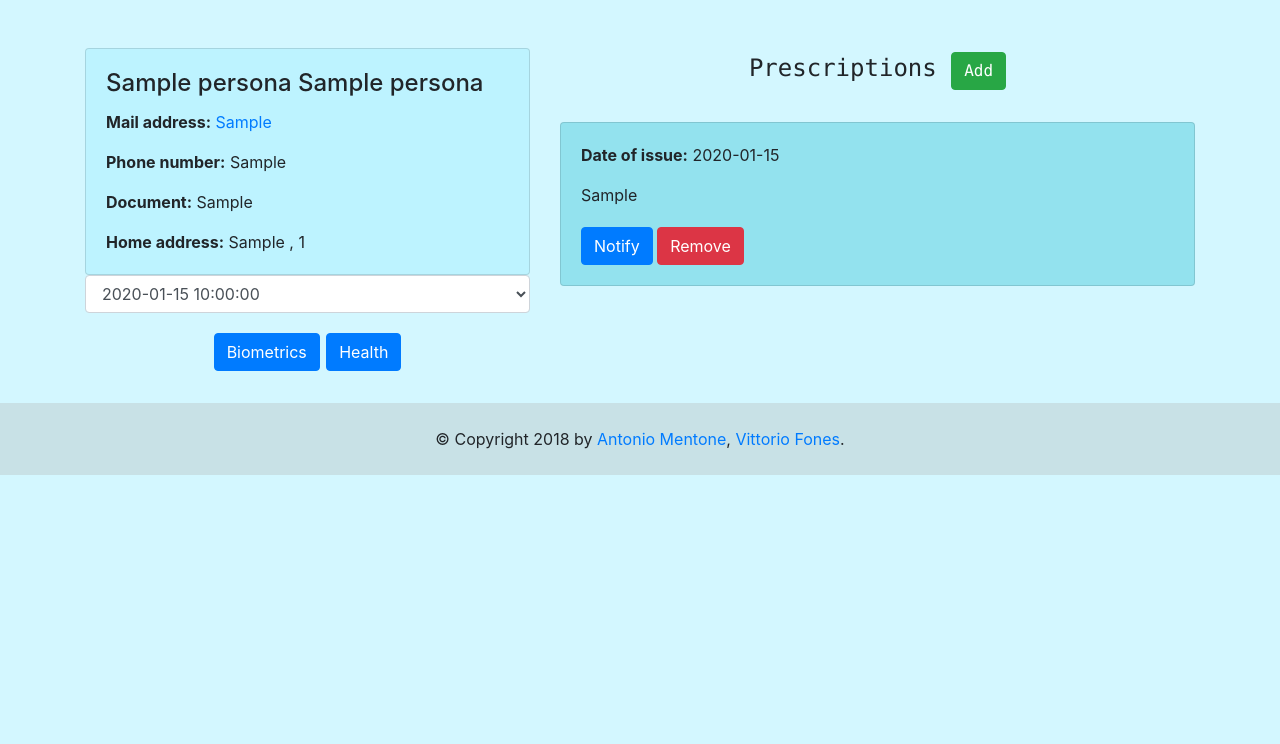
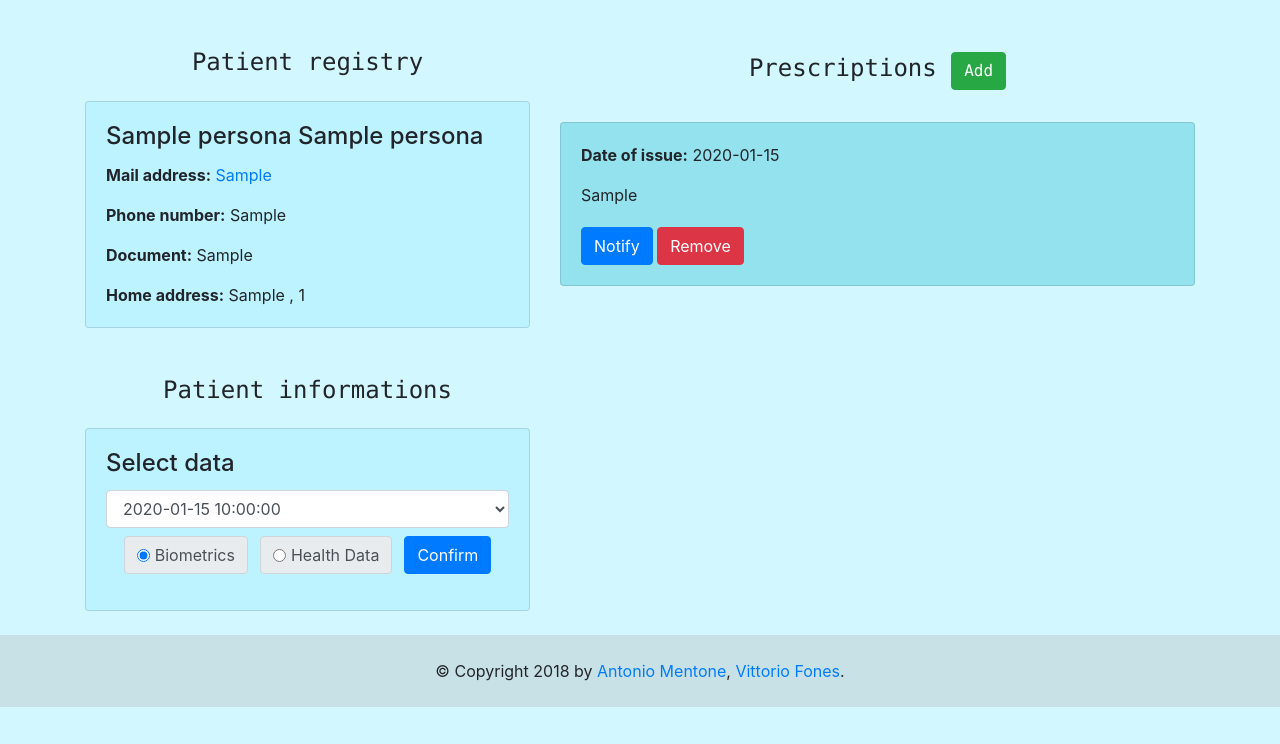
Before and after one commit to itzatom/HealthSystem, a Flask app: template hs/flask/flaskr/templates/homepage/info.html in a window 1280 px wide. Shown: the part 56-800 px from the top of the page. Run offline with Flask 2, Linux system fonts and the light colour scheme; tables that the repository leaves empty hold one stand-in row (values such as "Sample post"); the template is opened without the code that fills it: values that come from a table or form of the project are taken from there, most other values are stand-ins (such as "Sample title", 1, 10 or a date in 2020); parts of the project's set-up code (start-up, migrations or seed data) failed here and were passed over; some libraries are stand-ins or nearby versions.

Commit message:
add radio button in info.html

```diff
--- a/hs/flask/flaskr/templates/homepage/info.html
+++ b/hs/flask/flaskr/templates/homepage/info.html
@@ -11,7 +11,8 @@
   <div class="container">
     <div class="row">
       <div class="col-sm-5">
-        <div class="card mt-5" style="background-color: rgba(0, 209, 255, 0.1);">
+        <h4 class="text-monospace text-center mt-5">Patient registry</h4>
+        <div class="card mt-4" style="background-color: rgba(0, 209, 255, 0.1);">
           <div class="card-body">
             <h4 class="card-title">{{ patient.nome | capitalize }} {{ patient.cognome | capitalize}}</h5>
             <p class="card-text" ><strong>Mail address:</strong><a href="mailto:{{patient.email.indirizzo}}"> {{ patient.email.indirizzo }}</a></p>
@@ -21,19 +22,39 @@
           </div>
         </div>
 
-        <form role="form" method="POST">
-          <div class="form-group">
-            <select name="dateselected" class="form-control">
-              {% for x in hpdate %}
-              <option "{% if loop.last %} SELECTED {% endif %}"> {{ x.date }} </option>
-              {% endfor %}
-            </select>
+        <h4 class="text-monospace text-center mt-5">Patient informations</h4>
+        <div class="card mt-4" style="background-color: rgba(0, 209, 255, 0.1);">
+          <div class="card-body">
+            <h4 class="card-title">Select data</h5>
+              <form role="form"  method="get">
+                <div class="form-group">
+                  <select name="data" class="form-control">
+                    {% for x in hpdate %}
+                      <option value={{ x['date'] }} {% if loop.last %} selected {% endif %}> {{ x['date'] }} </option>
+                    {% endfor %}
+                  </select>
+
+
+                  <div class="row mt-2 justify-content-center">
+                    <div class="form-check form-check-inline">
+                      <label class="form-check-label input-group-text">
+                        <input class="form-check-input" type="radio" name="dataselected" id="inlineRadio1" value="biometrics" checked="checked">Biometrics
+                      </label>
+                    </div>
+                    <div class="form-check form-check-inline">
+                      <label class="form-check-label input-group-text">
+                        <input class="form-check-input" type="radio" name="dataselected" id="inlineRadio2" value="health_data"> Health Data
+                      </label>
+                    </div>
+
+                    <a href={{ url_for('request_info', username = patient.username) }} method='GET' class="btn btn-primary">Confirm</a>
+                  </div>
+
+                </div>
+              </form>
+
           </div>
-        </form>
-        <h4 class="text-center mt-1">
-          <a class="btn btn-primary mt-1 mx-auto" href={{ url_for('biometrics', username = patient.username) }} method="POST">Biometrics</a>
-          <a class="btn btn-primary mt-1 mx-auto" href={{ url_for('health', username = patient.username) }} method='POST'>Health</a>
-        </h4>
+        </div>
 
 
       </div>
```
Also changed, not shown: hs/flask/flaskr/templates/homepage/biometrics.html (+23 -9 lines).
